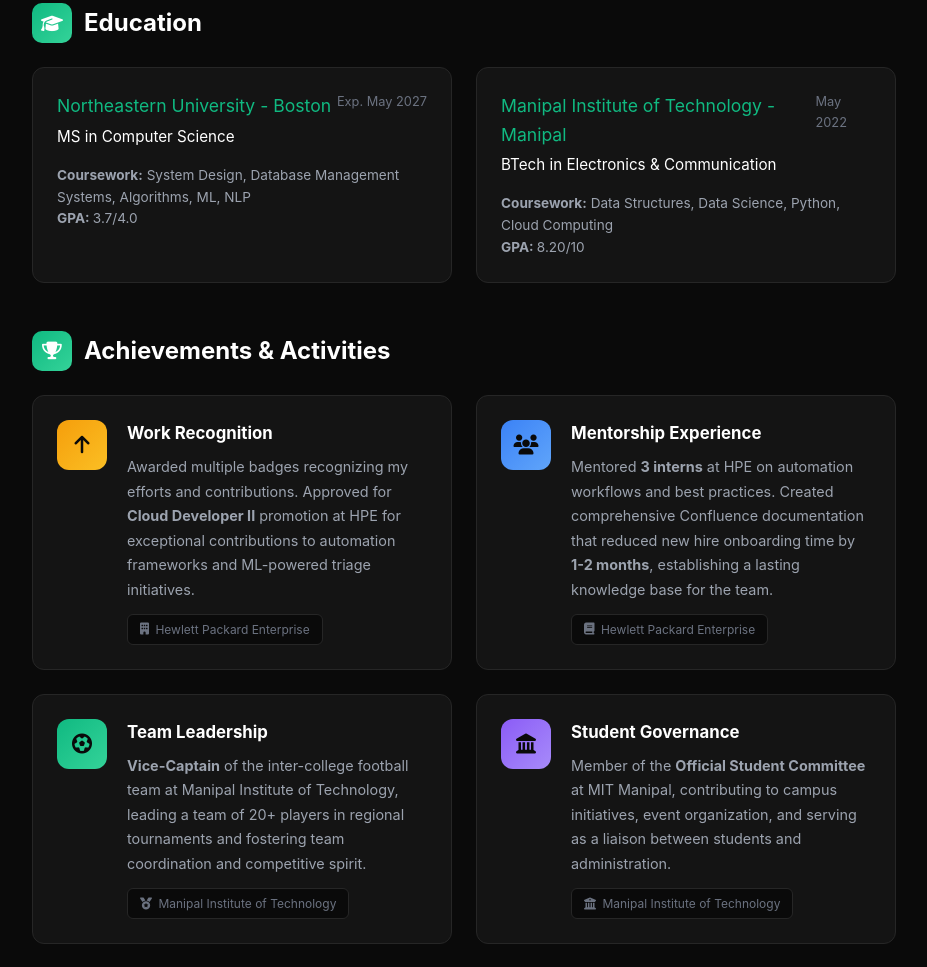
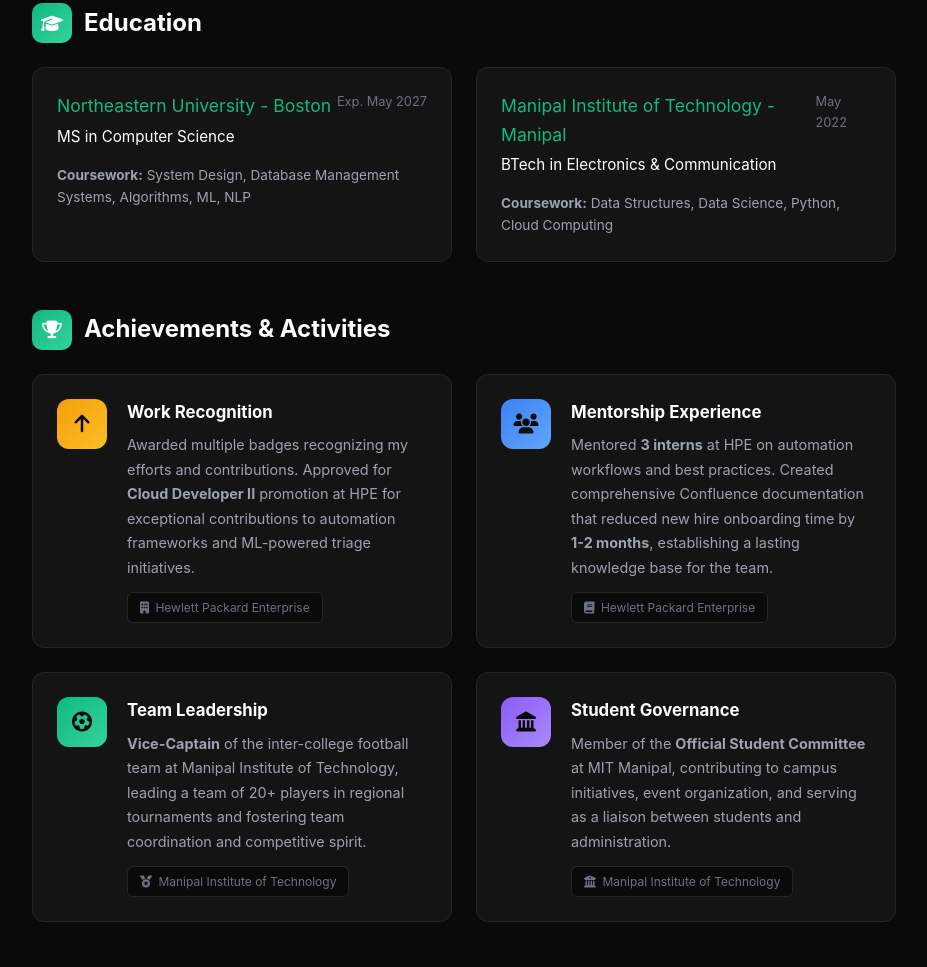
Before and after one commit to utkarsh1610-s/portfolio, a plain HTML site: page index.html in a window 1280 px wide. Shown: the part 2689-3656 px from the top of the page, without its empty margins (336-1263 px from the left). Drawn offline with Linux system fonts and the light colour scheme.

Commit message:
Remove GPA information from education section

```diff
--- a/index.html
+++ b/index.html
@@ -891,7 +891,6 @@
                         <div class="edu-date">Exp. May 2027</div>
                     </div>
                     <p class="edu-coursework"><strong>Coursework:</strong> System Design, Database Management Systems, Algorithms, ML, NLP</p>
-                    <p class="edu-coursework"><strong>GPA: </strong>3.7/4.0</p>
                 </div>
 
                 <div class="edu-card">
@@ -903,7 +902,6 @@
                         <div class="edu-date">May 2022</div>
                     </div>
                     <p class="edu-coursework"><strong>Coursework:</strong> Data Structures, Data Science, Python, Cloud Computing</p>
-                    <p class="edu-coursework"><strong>GPA: </strong>8.20/10</p>
                 </div>
             </div>
         </section>
```
